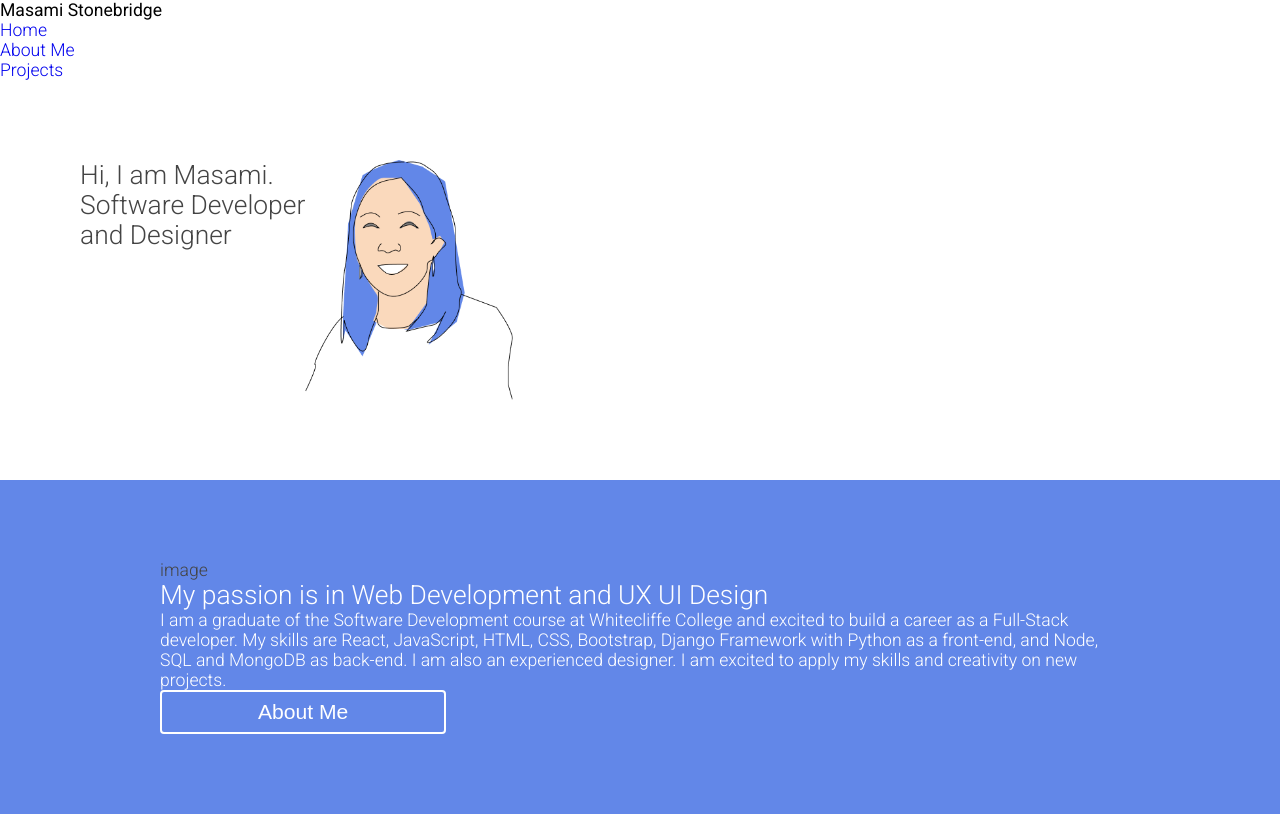
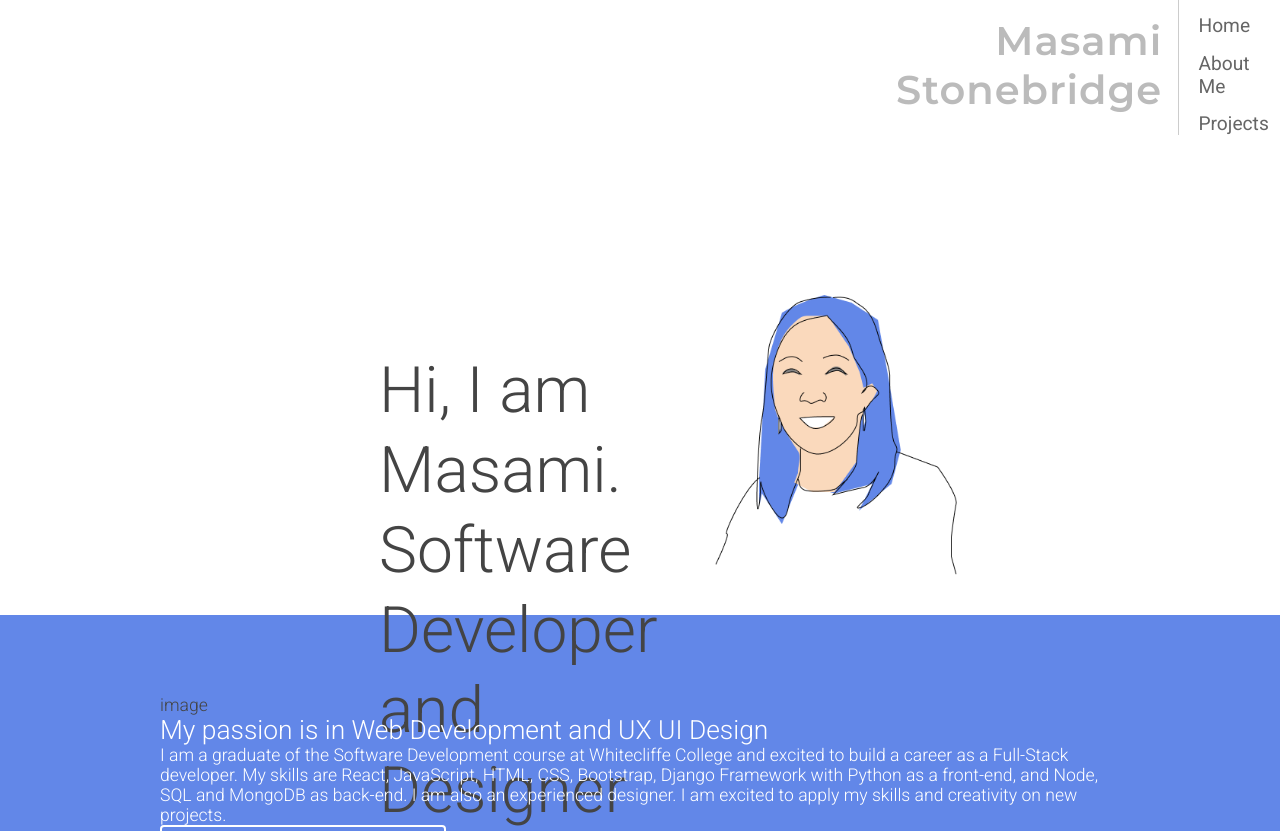
Before and after one commit to Masamist/Portfolio, a React (Create React App) app: page / in a window 1280 px wide. Shown: the top 831 px of the page. Built offline with nearby package versions, Linux system fonts and the light colour scheme.

Commit message:
add navbar

```diff
--- a/src/components/Navbar.css
+++ b/src/components/Navbar.css
@@ -0,0 +1,50 @@
+@import url('https://fonts.googleapis.com/css2?family=Montserrat+Alternates:wght@100&family=Montserrat:wght@100;200;300;400;500;600&family=Roboto:wght@100;500;700;900&display=swap');.navbar {
+  width: 30%;
+  padding-bottom: 0;
+  display: flex;
+  flex-direction: row;
+  box-sizing: border-box;
+  float: right;
+  margin-bottom: 80px;
+}
+.logo-container {
+  border-right: 1px solid #ccc;
+  padding-top: 1rem;
+}
+.logo {
+  font-size: 2.5rem;
+  font-family: 'Montserrat', sans-serif;
+  font-weight: 200;
+  color: #bbb;
+  text-align: end;
+  padding-right: 1rem;
+}
+.navbar .logo {
+  font-weight: bold;
+  color: #bbb;
+  letter-spacing: 1px;
+  display: flex;
+  align-items: center;
+  margin-right: auto;
+}
+.navbar ul {
+  display: flex;
+  flex-direction: column;
+  margin: 0 auto;
+  justify-content: flex-end;
+  padding-left: 1rem;
+}
+.navbar ul li {
+  font-size: 1.2rem;
+  font-weight: 400;
+  padding-left: .2rem;
+  padding-top: .9rem;
+}
+.navbar ul li a {
+  text-decoration: none;
+  color: #666;
+}
+.navbar ul li a:hover {
+  text-decoration: none;
+  color:  var(--secondary-color);;
+}
--- a/src/components/Navbar.js
+++ b/src/components/Navbar.js
@@ -5,14 +5,19 @@ import './Navbar.css'
 
 export default function Navbar() {
   return (
-    <div className='navbar'>
-      <span>Masami Stonebridge</span>
-      <ul>
+      <nav className='navbar'>
+        <div class='logo-container'>
+          <span className='logo'>Masami<br/>Stonebridge</span>
+        </div>
+        <div>
+        <ul>
+          <li><Link to="/">Home</Link></li>
+          <li><Link to="/about">About Me</Link></li>
+          <li><Link to="/projects">Projects</Link></li>
+        </ul>
+        </div>
 
-        <li><Link to="/">Home</Link></li>
-        <li><Link to="/about">About Me</Link></li>
-        <li><Link to="/projects">Projects</Link></li>
-      </ul>
-    </div>
+      </nav>
+
   )
 }
--- a/src/index.css
+++ b/src/index.css
@@ -1,6 +1,5 @@
 @import url('https://fonts.googleapis.com/css2?family=Roboto:wght@100;300;400;500;700;900&display=swap');
 @import url('https://fonts.googleapis.com/css2?family=Montserrat+Alternates:wght@100&family=Roboto:wght@100;300;400;500;700;900&display=swap');
-
 /* variables */
 :root {
   --heading-color: #444;
@@ -19,7 +18,7 @@
 }
 
 body {
-  font-family: Roboto, sans-serif;
+  font-family: 'Roboto', sans-serif;
   margin: 0;
   font-size: 1.1em;
   background: var(--bg-color);
--- a/src/pages/Home.css
+++ b/src/pages/Home.css
@@ -2,8 +2,19 @@
 .home-top {
   display: flex;
   flex-direction: row;
+  width: 100%;
   height: 50vh;
   padding: 5rem;
+  justify-content: center;
+}
+.home-top div:first-child {
+  width: 35%;
+  padding: 3.5rem;
+}
+.home-top-title {
+  font-size: 4rem;
+  font-family: 500;
+  line-height: 5rem;
 }
 .home-top img {
   max-height: 35vh;
--- a/src/pages/Home.js
+++ b/src/pages/Home.js
@@ -22,10 +22,14 @@ export default function Home() {
 function HomeTop() {
   return (
     <section className='home-top'>
-      <h1>Hi, I am Masami.<br />
-        Software Developer<br />
-        and Designer</h1>
-      <img src={portrait} alt='portrait' />
+      <div>
+        <h1 className='home-top-title'>Hi, I am Masami.<br />
+          Software Developer<br />
+          and Designer</h1>
+      </div>
+      <div>
+        <img src={portrait} alt='portrait' />
+      </div>
     </section>
   )
 }
```
Also changed, not shown: src/reportWebVitals.js (deleted, +0 -13 lines), src/logo.svg (deleted).
